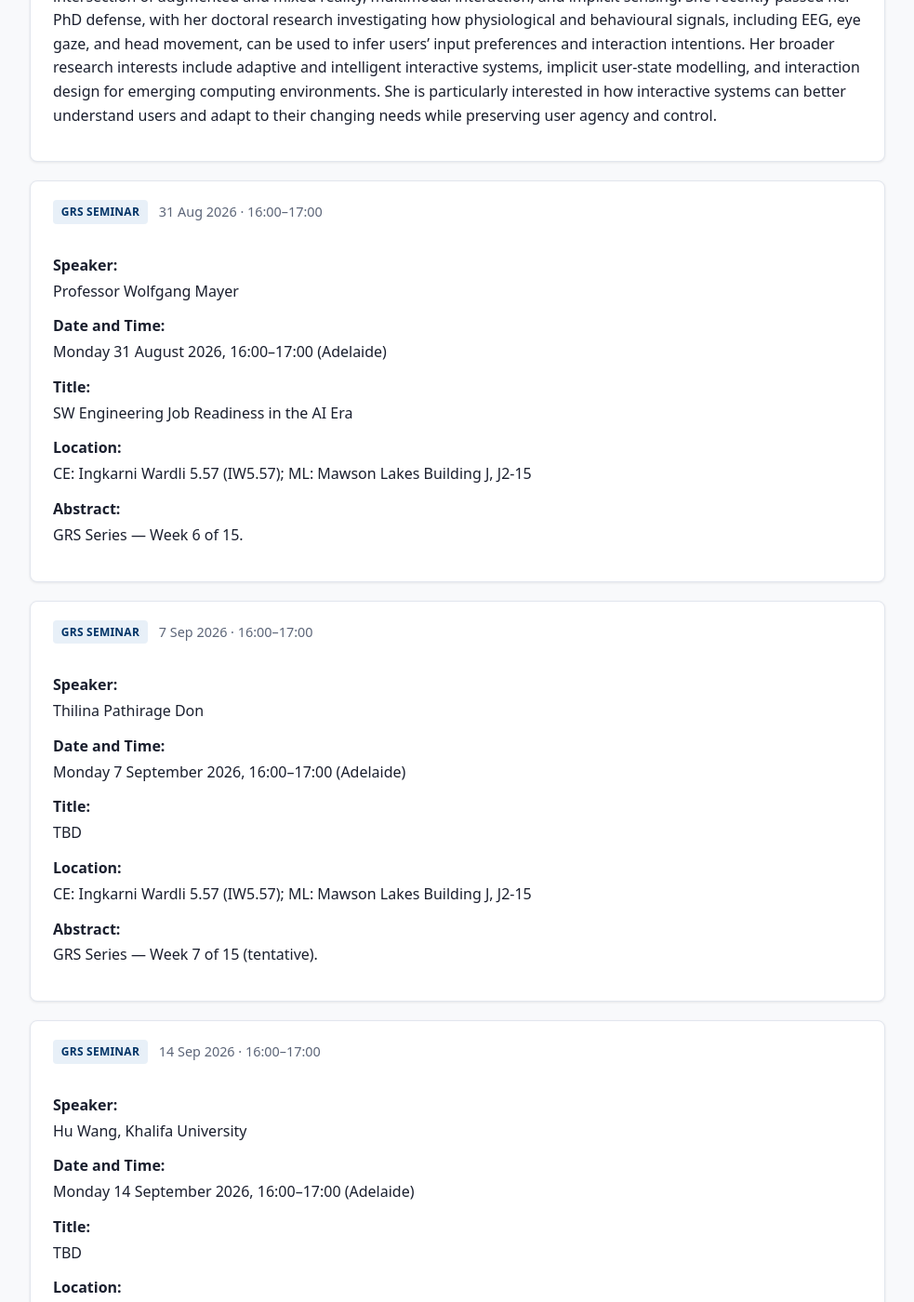
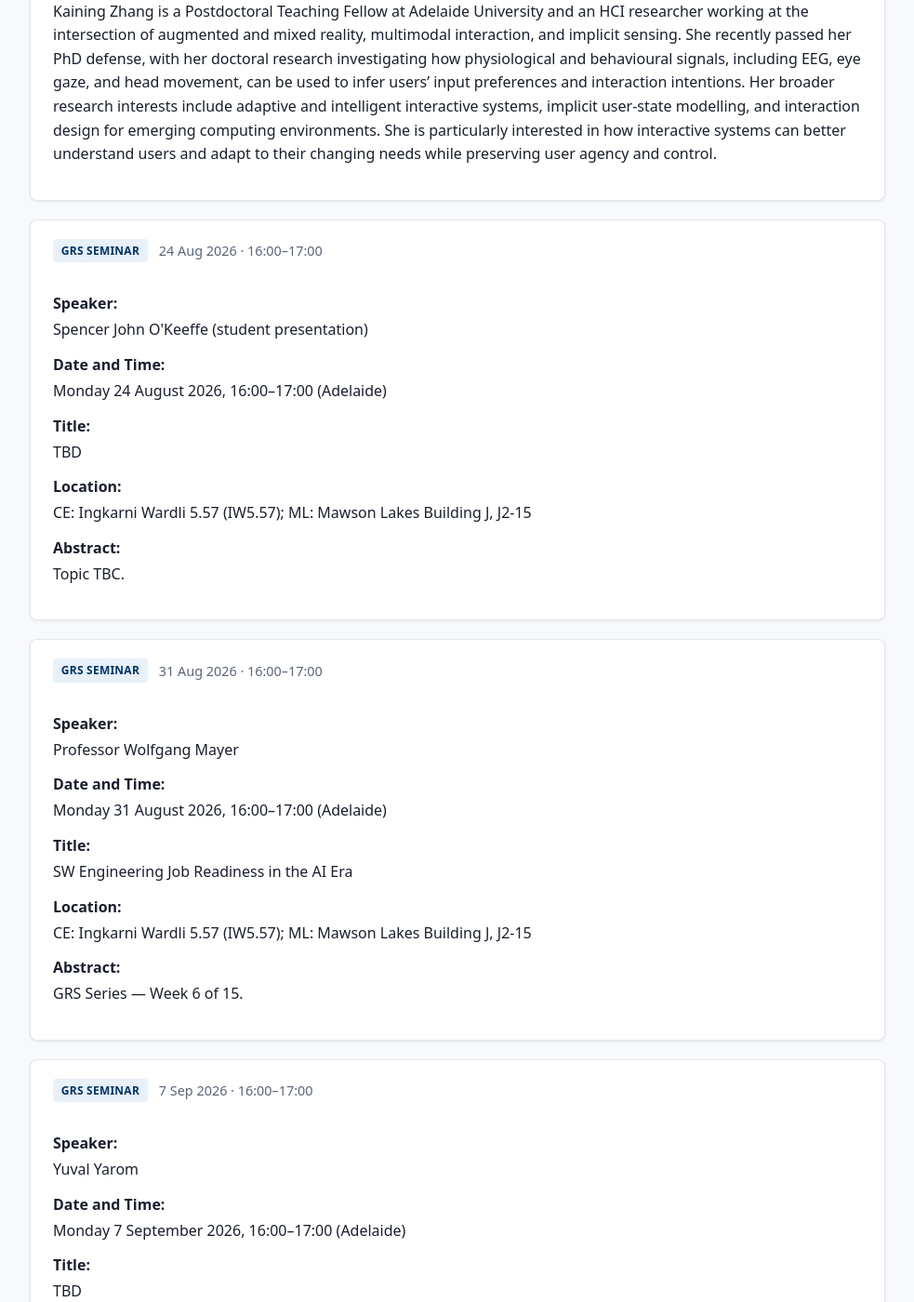
Before and after one commit to ht-timchen/Adelaide-CSIT-GRC, a Jekyll site: the page built from grs-series.md, in a window 1280 px wide and 1400 px high, scrolled down 7828 px. Shown: the whole window at 93% size, without its empty margins (148-1131 px from the left). Built offline with Jekyll 4.4.1, drawn with Linux system fonts in a browser that asks for light colours; some of the changed text lies outside the part shown.

Commit message:
Reschedule GRS Series speakers and add Spencer O'Keeffe on 24 August.
Assign Yuval Yarom to 7 September, move Thilina Pathirage Don to 5 October, and add a second student presentation for week 5.

Co-authored-by: Cursor <cursoragent@cursor.com>

```diff
--- a/_data/seminars.yml
+++ b/_data/seminars.yml
@@ -408,6 +408,19 @@ seminars:
       Kaining Zhang is a Postdoctoral Teaching Fellow at Adelaide University and an HCI researcher working at the intersection of augmented and mixed reality, multimodal interaction, and implicit sensing. She recently passed her PhD defense, with her doctoral research investigating how physiological and behavioural signals, including EEG, eye gaze, and head movement, can be used to infer users’ input preferences and interaction intentions. Her broader research interests include adaptive and intelligent interactive systems, implicit user-state modelling, and interaction design for emerging computing environments. She is particularly interested in how interactive systems can better understand users and adapt to their changing needs while preserving user agency and control.
     status: scheduled
 
+  - id: hdr-2026-08-24-okeeffe
+    type: hdr_seminar
+    series: hdr-2026
+    session_number: 5
+    title: "TBD"
+    speaker: "Spencer John O'Keeffe (student presentation)"
+    date: 2026-08-24
+    time: "16:00–17:00"
+    location: "CE: Ingkarni Wardli 5.57 (IW5.57); ML: Mawson Lakes Building J, J2-15"
+    abstract: |
+      Topic TBC.
+    status: scheduled
+
   - id: special-2026-08-27-zhao
     type: special
     title: "Beyond the 3D Data Bottleneck: Foundation Models as Teachers, Annotators, and Reasoners"
@@ -446,7 +459,7 @@ seminars:
     series: hdr-2026
     session_number: 7
     title: "TBD"
-    speaker: "Thilina Pathirage Don"
+    speaker: "Yuval Yarom"
     date: 2026-09-07
     time: "16:00–17:00"
     location: "CE: Ingkarni Wardli 5.57 (IW5.57); ML: Mawson Lakes Building J, J2-15"
@@ -523,14 +536,13 @@ seminars:
     type: hdr_seminar
     series: hdr-2026
     session_number: 11
-    title: "Student research presentation practice (round 5)"
-    speaker: "Volunteer (TBC)"
+    title: "TBD"
+    speaker: "Thilina Pathirage Don"
     date: 2026-10-05
     time: "16:00–17:00"
     location: "CE: Ingkarni Wardli 5.57 (IW5.57); ML: Mawson Lakes Building J, J2-15"
     abstract: |
-      GRS Series — Week 11 of 15 (tentative). Student presentation practice with faculty feedback.
-    ideas: "Volunteer; also need a couple faculties to provide student feedback"
+      GRS Series — Week 11 of 15 (tentative).
     status: scheduled
 
   - id: special-2026-10-06-aiml-palmer
```
